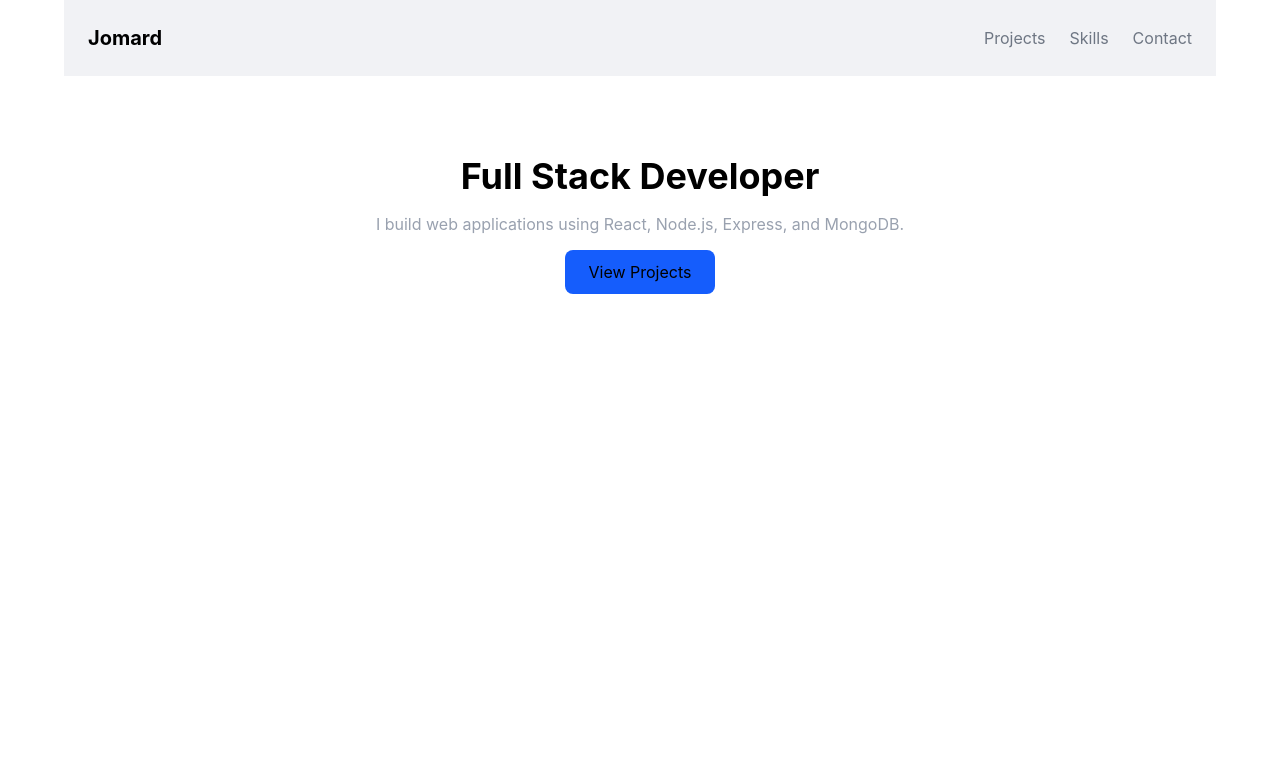
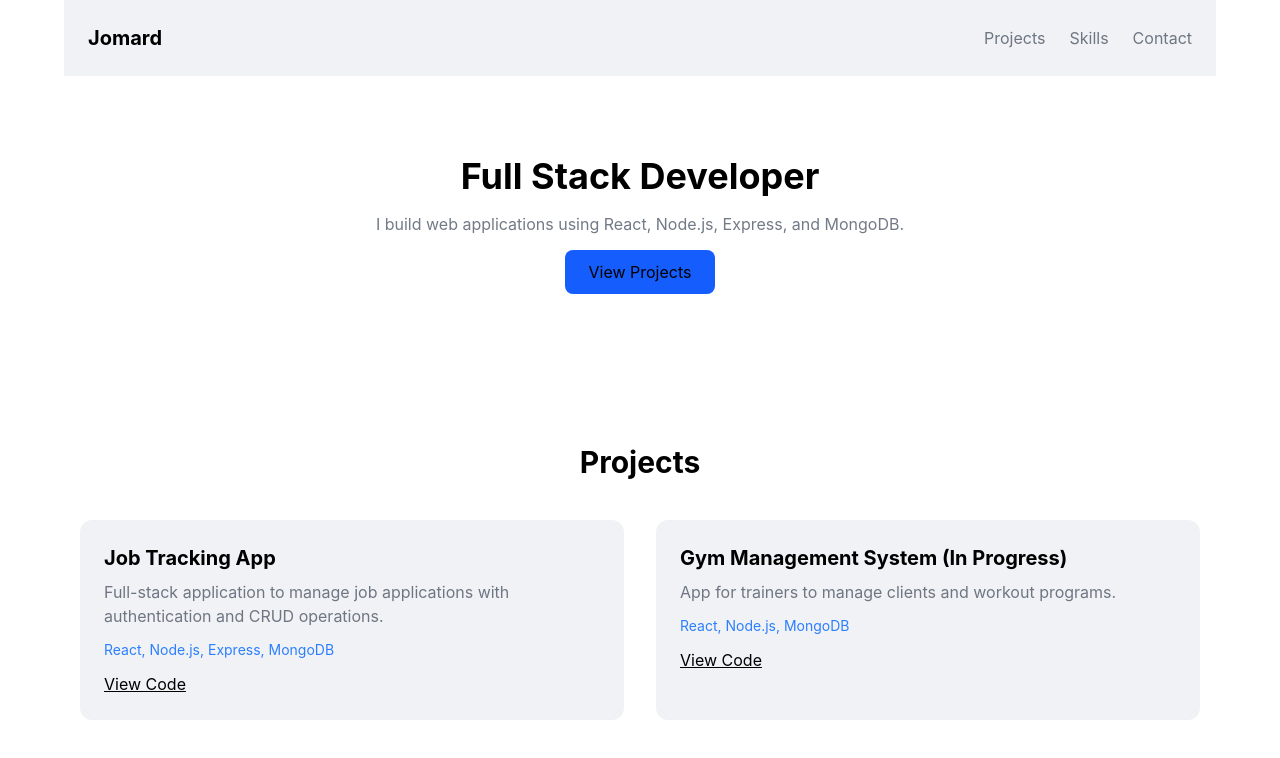
Before and after one commit to jomard44/jomard-portfolio, a React (Vite) app: page / in a window 1280 px wide. Shown: the top 758 px of the page. Built offline with nearby package versions, Linux system fonts and the light colour scheme.

Commit message:
create projects section

```diff
--- a/src/App.jsx
+++ b/src/App.jsx
@@ -2,6 +2,7 @@
 import './App.css'
 import Navbar from './components/Navbar'
 import Hero from './components/Hero'
+import Projects from './components/Projects'
 
 function App() {
 
@@ -9,6 +10,7 @@ function App() {
     <>
     <Navbar/>
      <Hero/>
+     <Projects/>
     </>
   )
 }
--- a/src/components/Hero.jsx
+++ b/src/components/Hero.jsx
@@ -4,7 +4,7 @@ const Hero = () => {
       <h2 className="text-4xl font-bold mb-4">
         Full Stack Developer
       </h2>
-      <p className="text-gray-400 max-w-xl mx-auto mb-6">
+      <p className="text-gray-700/70 max-w-xl mx-auto mb-6">
         I build web applications using React, Node.js, Express, and MongoDB.
       </p>
       <a
--- a/src/components/Projects.jsx
+++ b/src/components/Projects.jsx
@@ -0,0 +1,45 @@
+const ProjectCard = ({ title, desc, tech, link}) => {
+  return (
+    <div className="bg-gray-300/30 p-6 rounded-xl">
+      <h3 className="text-xl font-bold mb-2">{title}</h3>
+      <p className="text-gray-700/70 mb-3">{desc}</p>
+      <p className="text-sm text-blue-500 mb-3">{tech}</p>
+      <a
+        href={link}
+        target="_blank"
+        className="underline hover:text-blue-400"
+      >
+        View Code
+      </a>
+
+    </div>
+  );
+};
+
+const Projects = () => {
+  return (
+    <section id="projects" className="py-20 px-4 max-w-6xl mx-auto">
+      <h2 className="text-3xl font-bold mb-10 text-center">Projects</h2>
+
+      <div className="grid md:grid-cols-2 gap-8">
+
+        <ProjectCard
+          title="Job Tracking App"
+          desc="Full-stack application to manage job applications with authentication and CRUD operations."
+          tech="React, Node.js, Express, MongoDB"
+          link="https://github.com/jomard44/job-tracker-backend"
+        />
+
+        <ProjectCard
+          title="Gym Management System (In Progress)"
+          desc="App for trainers to manage clients and workout programs."
+          tech="React, Node.js, MongoDB"
+          link="https://github.com/jomard44/Gym-Trainer-CRM"
+        />
+
+      </div>
+    </section>
+  );
+};
+
+export default Projects;
```
